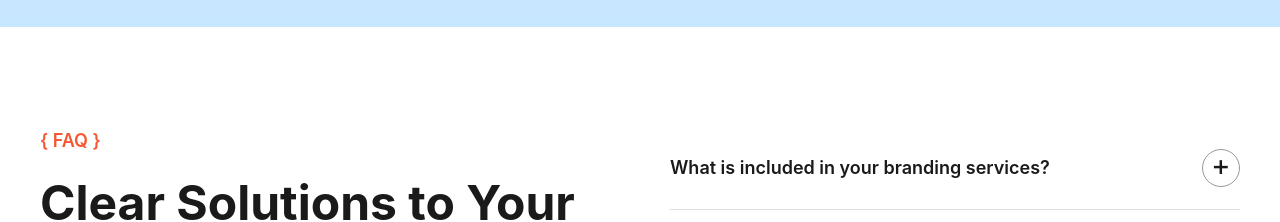
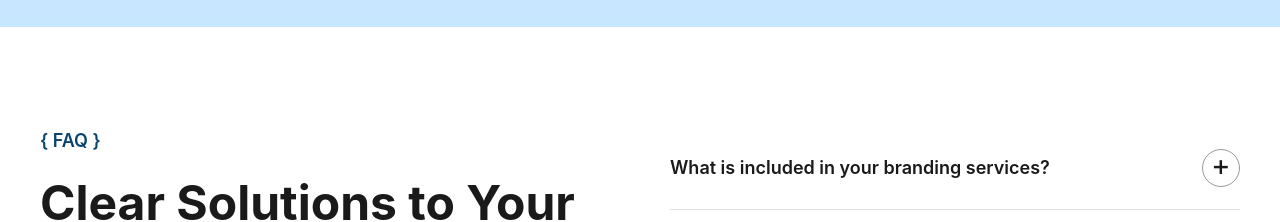
Before and after one commit to webzspot/Webzspot, a React (Vite) app: page / in a window 1280 px wide. Shown: the part 10840-11062 px from the top of the page. Built offline with nearby package versions, Linux system fonts and the light colour scheme.

Commit message:
added heading color

```diff
--- a/src/components/Faq.jsx
+++ b/src/components/Faq.jsx
@@ -142,7 +142,7 @@ const styles = {
     },
 
     label: {
-        color: "#f55733",
+        color: "#07446F",
         fontWeight: 600,
         fontSize: "18px",
     },
--- a/src/components/Review.jsx
+++ b/src/components/Review.jsx
@@ -372,7 +372,7 @@ const Review = () => {
         }
 
         .tag {
-          color: #f55733;
+          color: #07446F;
           font-weight: 600;
           font-size: 14px;
           margin-bottom: 10px;
--- a/src/index.css
+++ b/src/index.css
@@ -84,7 +84,7 @@
 }
 
 .contact-header .tag {
-  color: #f55733;
+  color:#07446F;
   font-weight: bold;
 }
 
```
